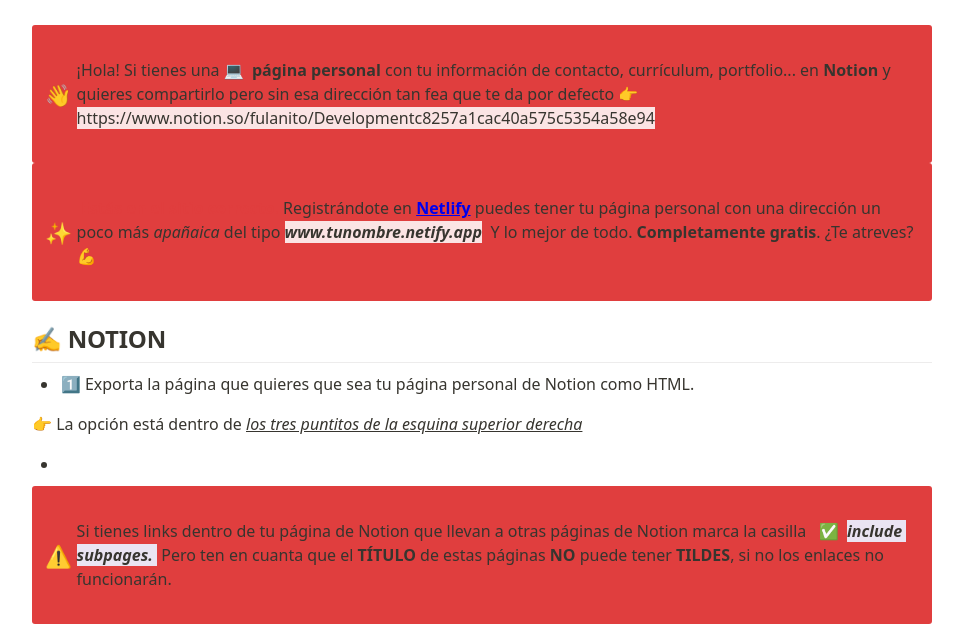
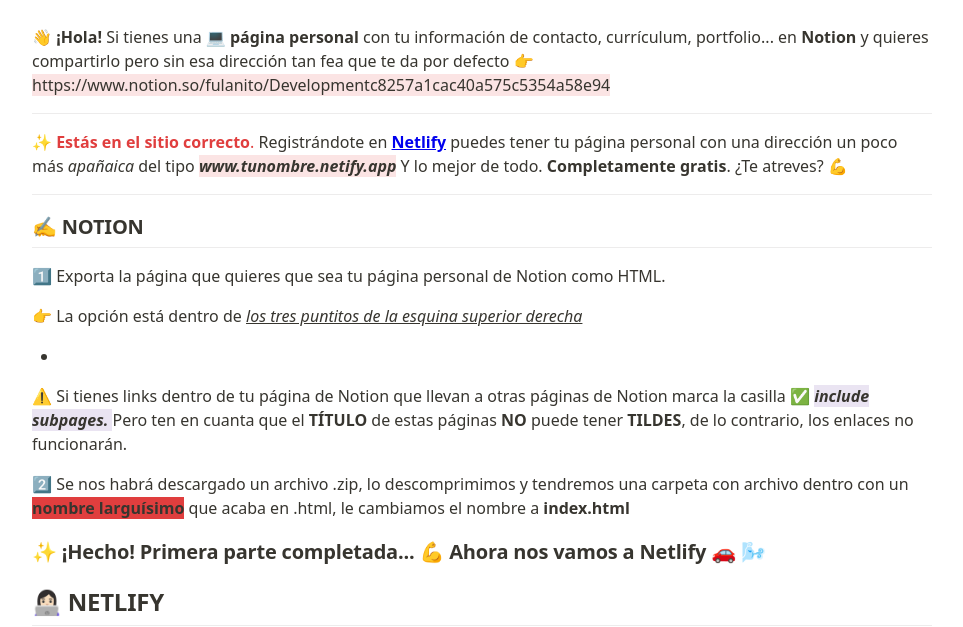
Before and after one commit to dianait/Tu-pagina-con-Notion-y-Netlify, a website: page index.html in a window 1280 px wide. Shown: the part 173-800 px from the top of the page, without its empty margins (158-1121 px from the left). Drawn offline with nearby package versions, Linux system fonts and the light colour scheme.

Commit message:
Tutorial updated

```diff
--- a/index.html
+++ b/index.html
@@ -266,39 +266,23 @@
 <div class="page-header-icon "><span class="icon">🌐</span></div>
 <h1 class="page-title">Tu página web con Notion y Netlify</h1>
 </header>
-
-<div class="callout" style="background-color: #E03E3E; ">
-<div class="callout-emoji">👋</div>
-<p>¡Hola! Si tienes una 💻  <strong>página personal</strong> con tu información de contacto, currículum, portfolio... en <strong>Notion</strong> y quieres compartirlo pero sin esa dirección tan fea que te da por defecto 👉 <span style="background-color: #FBE4E4;">https://www.notion.so/fulanito/Developmentc8257a1cac40a575c5354a58e94</span></p>
-</div>
-
-
-<div class="callout" style="background-color: #E03E3E; ">
-<div class="callout-emoji">✨</div>
-<p> <strong><span style="color: #E03E3E;">Estás en el sitio correcto</span></strong><span style="color: #E03E3E;">.</span> Registrándote en <a href="https://www.netlify.com/" target="_blank"><strong>Netlify</strong></a> puedes tener tu página personal con una dirección un poco más <em>apañaica</em> del tipo <em><span style="background-color: #FBE4E4;"><strong>www.tunombre.netify.app</strong></span></em>  Y lo mejor de todo. <strong>Completamente gratis</strong>. ¿Te atreves? 💪</p>
-</div>
-
-<h2>✍️ NOTION</h2>
+<p>👋  <strong>¡Hola! </strong>Si tienes una 💻  <strong>página personal</strong> con tu información de contacto, currículum, portfolio... en <strong>Notion</strong> y quieres compartirlo pero sin esa dirección tan fea que te da por defecto 👉 <span style="background-color: #FBE4E4;">https://www.notion.so/fulanito/Developmentc8257a1cac40a575c5354a58e94</span></p>
 <hr>
-<ul>
-<li>1️⃣  Exporta la página que quieres que sea tu página personal de Notion como HTML.</li>
-</ul>
-<p>      👉 La opción está dentro de <span style="background-color: #FFFFFF;"><span style="text-decoration: underline;"><em>los tres puntitos de la esquina superior derecha</em></span></span></p>
+<p>✨  <strong><span style="color: #E03E3E;">Estás en el sitio correcto</span></strong><span style="color: #E03E3E;">.</span> Registrándote en <a href="https://www.netlify.com/" target="_blank"><strong>Netlify</strong></a> puedes tener tu página personal con una dirección un poco más <em>apañaica</em> del tipo <em><span style="background-color: #FBE4E4;"><strong>www.tunombre.netify.app</strong></span></em>  Y lo mejor de todo. <strong>Completamente gratis</strong>. ¿Te atreves? 💪</p>
+<hr>
+<h3>✍️ NOTION</h3>
+<hr>
+<p>1️⃣  Exporta la página que quieres que sea tu página personal de Notion como HTML.</p>
+<p>👉  La opción está dentro de <span style="background-color: #FFFFFF;"><span style="text-decoration: underline;"><em>los tres puntitos de la esquina superior derecha</em></span></span></p>
 <ul>
 <li>
 
 
 </li>
 </ul>
-
-<div class="callout" style="background-color: #E03E3E; ">
-<div class="callout-emoji">⚠️</div>
-<p>Si tienes links dentro de tu página de Notion que llevan a otras páginas de Notion marca la casilla   ✅  <strong><span style="background-color: #EAE4F2;"><em>include subpages. </em></span></strong> Pero ten en cuanta que el <strong>TÍTULO</strong> de estas páginas <strong>NO</strong> puede tener <strong>TILDES</strong>, si no los enlaces no funcionarán. </p>
-</div>
-
-<ul>
-<li>2️⃣  Se nos habrá descargado un archivo .zip, lo descomprimimos y tendremos una carpeta con archivo dentro con un <strong><span style="background-color: #E03E3E;">nombre larguísimo</span></strong> que acaba en .html, le cambiamos el nombre a <strong>index.html</strong></li>
-</ul>
+<p>⚠️   Si tienes links dentro de tu página de Notion que llevan a otras páginas de Notion marca la casilla   ✅  <strong><span style="background-color: #EAE4F2;"><em>include subpages. </em></span></strong> Pero ten en cuanta que el <strong>TÍTULO</strong> de estas páginas <strong>NO</strong> puede tener <strong>TILDES</strong>, de lo contrario,  los enlaces no funcionarán. </p>
+<p></p>
+<p>2️⃣  Se nos habrá descargado un archivo .zip, lo descomprimimos y tendremos una carpeta con archivo dentro con un <strong><span style="background-color: #E03E3E;">nombre larguísimo</span></strong> que acaba en .html, le cambiamos el nombre a <strong>index.html</strong></p>
 <h3>✨ ¡Hecho! Primera parte completada... 💪 Ahora nos vamos a Netlify 🚗  🌬️</h3>
 <h2>👩🏻‍💻 NETLIFY</h2>
 <hr>
@@ -345,10 +329,9 @@
 
 <div class="callout" style="background-color: #E03E3E; ">
 <div class="callout-emoji">👩🏽‍💻</div>
-<p>Hecho con ❤️  por <a href="https://twitter.com/dianait_" target="_blank">@dianait_</a></p>
+<p>Hecho con ❤️  por <a href="https://twitter.com/dianait_" target="_blank">@dianait_</a> </p>
 </div>
 
-<p></p>
 </article>
 <script src="https://unpkg.com/prismjs@1.22.0/components/prism-core.min.js"></script>
 <script src="https://unpkg.com/prismjs@1.22.0/plugins/autoloader/prism-autoloader.min.js"></script>
```
